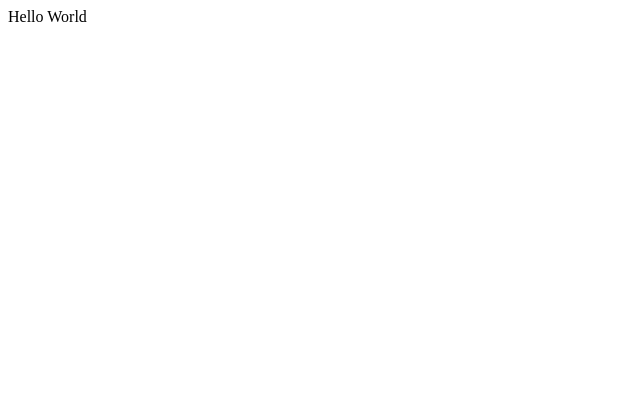
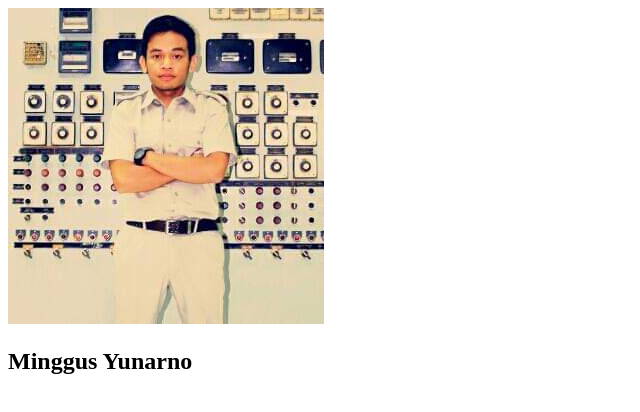
Before and after one commit to yunarno46/my_repo_from_remote, a plain HTML site: page index.html in a window 1280 px wide. Shown: the whole page, without its empty margins (0-640 px from the left). Drawn offline with Linux system fonts and the light colour scheme.

Commit message:
Changed Hello world with img and h2 to display simple profile data. Image file added in the folder images and used as resource in the img element in index.html file

```diff
--- a/index.html
+++ b/index.html
@@ -5,7 +5,10 @@
 </head>
 
 <body>
-    Hello World
+    <div>
+        <img src="images/minggus.jpeg" alt="profile image" />
+        <h2>Minggus Yunarno</h2>
+     </div>
 </body>
 
 </html>
```
Also changed, not shown: images/minggus.jpeg (added).
